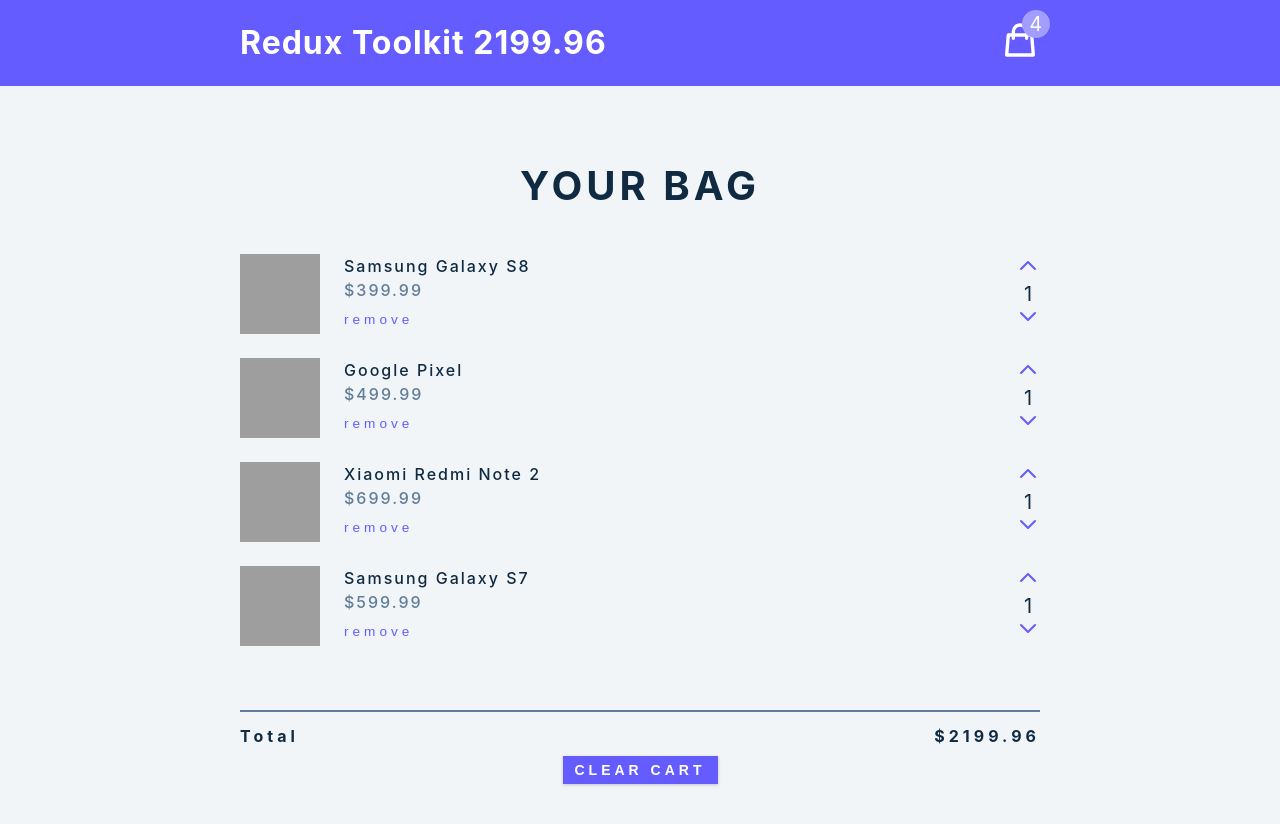
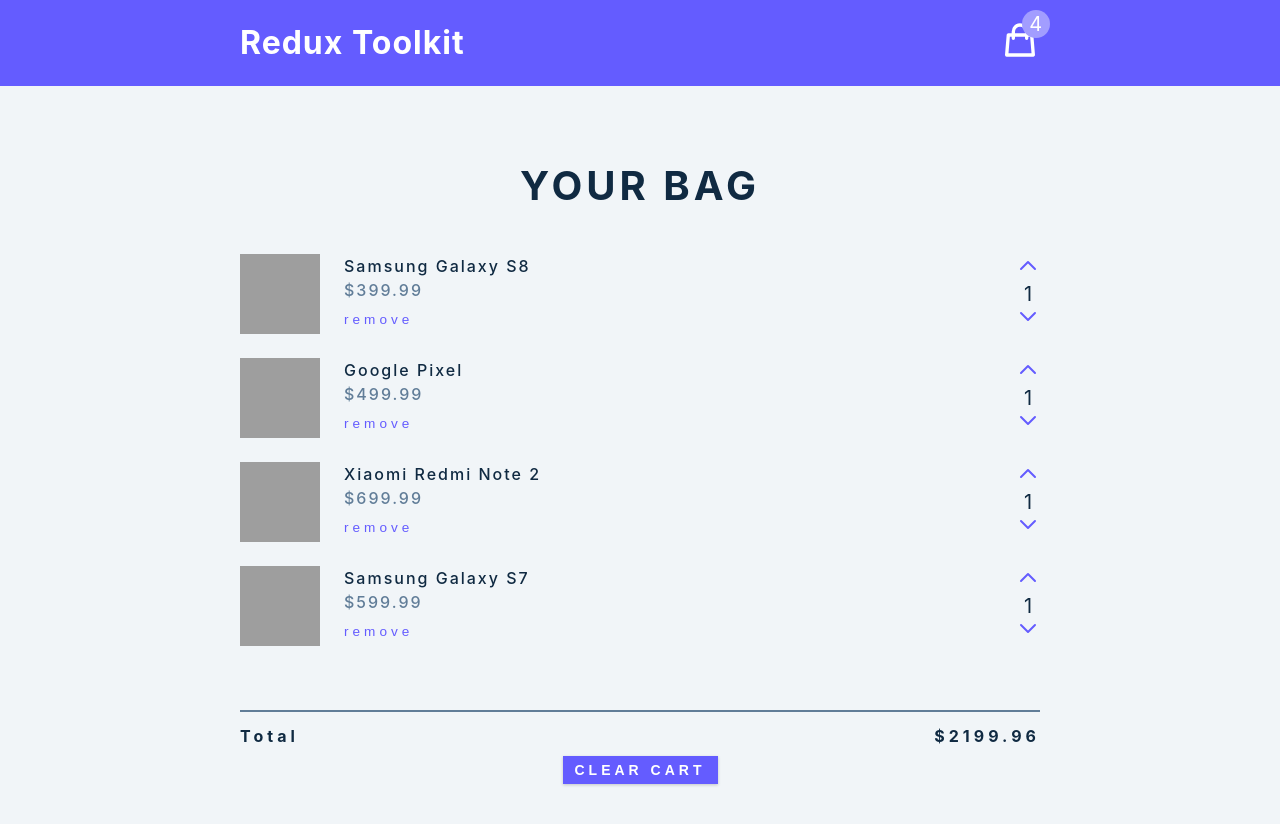
Before and after one commit to iamshahidameen/redu-toolkit-tutorial, a React (Create React App) app: page / in a window 1280 px wide. Built offline with nearby package versions, Linux system fonts and the light colour scheme; grey boxes are pictures that could not be loaded.

Commit message:
get data from api (createAsyncThunk) in progress

```diff
--- a/src/components/Navbar.js
+++ b/src/components/Navbar.js
@@ -6,7 +6,7 @@
   return (
     <nav>
       <div className="nav-center">
-        <h3>Redux Toolkit {total}</h3>
+        <h3>Redux Toolkit </h3>
         <div className="nav-container">
           <CartIcon />
           <div className="amount-container">
--- a/src/features/cart/cartSlice.js
+++ b/src/features/cart/cartSlice.js
@@ -1,5 +1,7 @@
-import { createSlice } from '@reduxjs/toolkit';
+import { createSlice, createAsyncThunk } from '@reduxjs/toolkit';
 import cartItems from '../../cartItems';
+
+const url = 'https://course-api.com/react-useReducer-cart-project';
 
 const initialState = {
   cartItems: cartItems,
@@ -7,6 +9,12 @@
   total: 4,
   isLoading: true,
 };
+
+export const getCartItems = createAsyncThunk('cart/getCartItems', () => {
+  return fetch(url)
+    .then((resp) => resp.json())
+    .catch((err) => err);
+});
 
 const cartSlice = createSlice({
   name: 'cart',
@@ -45,6 +53,7 @@
       state.total = total;
     },
   },
+  extraReducers: {},
 });
 
 // console.log(cartSlice);
```
